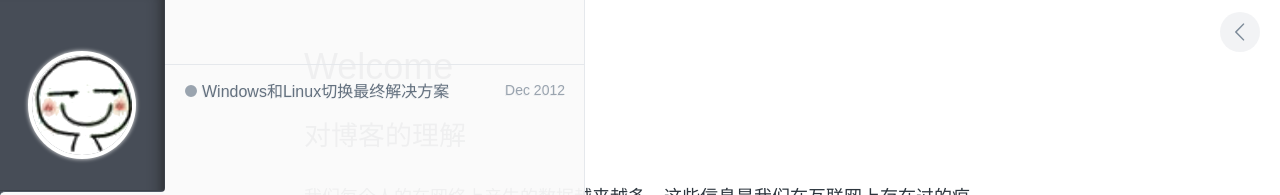
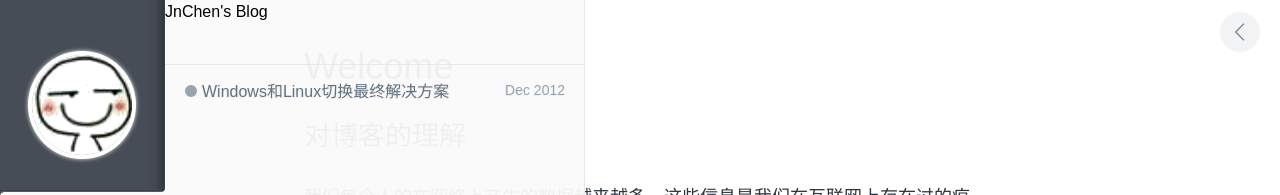
Before and after one commit to jnchen/jnchen.github.io, a Jekyll site: the page built from index.md, in a window 1280 px wide. Shown: the top 195 px of the page. Built offline with Jekyll 4.4.1, drawn with Linux system fonts in a browser that asks for light colours; comment, search, counter and statistics services are not loaded.

Commit message:
update pages

```diff
--- a/_includes/nav.html
+++ b/_includes/nav.html
@@ -20,6 +20,7 @@
       <a href="/index.html" id="mobile-avatar" style="background-image:url({{ site.avatar }})"></a>
       <!-- NOTE: input field is disabled by default -->
       <!-- <input id="search-input" type="text" placeholder="Search..." >  -->
+	  <a href="/index.html"><span class="pl__title">{{site.title}}</span></a>
     </form>
 
     <nav id="pl__container">
```
